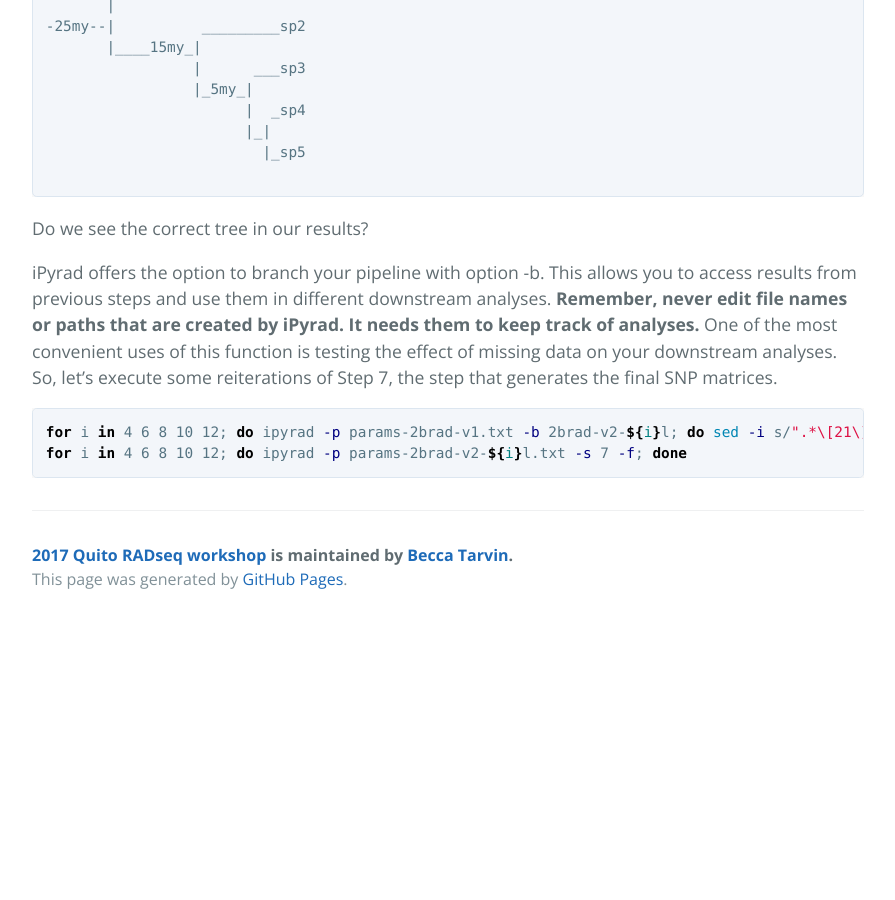
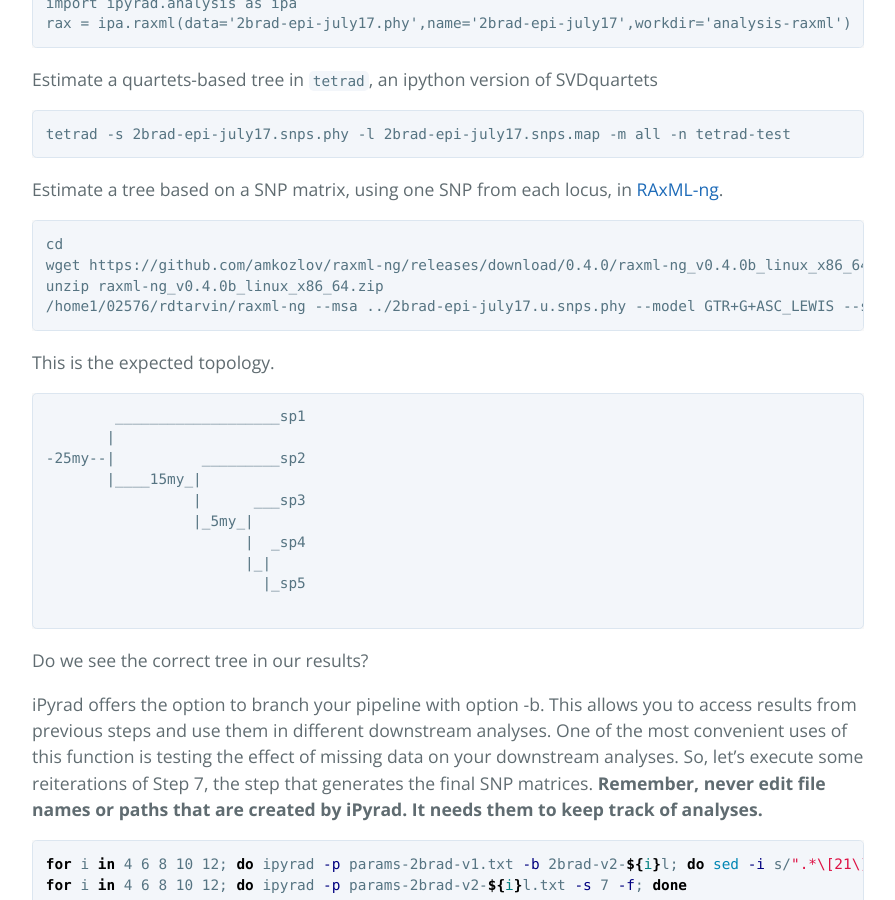
Before and after one commit to rdtarvin/RADseq_Quito_2017, a Jekyll site: the page built from _posts/2017-08-02-afternoon-2bRAD-pyrad.md, in a window 1280 px wide and 900 px high, scrolled down 6139 px. Shown: the whole window, without its empty margins (192-1087 px from the left). Built offline with Jekyll 4.4.1, drawn with Linux system fonts in a browser that asks for light colours; before the commit the page ends 6762 px from its top, so only the background shows below that; some of the changed text lies outside the part shown.

Commit message:
refining 2brad lesson

````diff
--- a/_posts/2017-08-02-afternoon-2bRAD-pyrad.md
+++ b/_posts/2017-08-02-afternoon-2bRAD-pyrad.md
@@ -15,7 +15,9 @@
 
 These data are part of a pilot project comparing ddRAD and 2bRAD data (**do NOT distribute**).<br>
 There are twelve samples from three genera, with at least two individuals sampled per genus.<br>
-In this pipeline, we will use the 2bRAD native pipeline for filtering and trimming, fastx-toolkit for quality control, and then iPyrad for the rest of the assembly.<br><br>
+In this pipeline, we will use the [2bRAD native pipeline](https://github.com/z0on/2bRAD_denovo) for filtering and trimming,
+[fastx-toolkit](http://hannonlab.cshl.edu/fastx_toolkit/) for quality control,
+and then [iPyrad](http://ipyrad.readthedocs.io/index.html) for the rest of the assembly.<br><br>
 
 Download data for this lesson
 ```
@@ -47,7 +49,7 @@
 **Challenge**
 <details>
   <summary>How would you count the number of reads in your file? </summary>
-   <br>As you can see from the previous "head" command, each sequence line begins with @, so we can just count how many times the argument '@D3' appears, or in essence, how many "lines" of sequence data we have.<br>
+   As you can see from the previous "head" command, each sequence line begins with @, so we can just count how many times the argument '@D3' appears, or in essence, how many "lines" of sequence data we have.<br>
    <code>grep -c '@D3' Stef_3_ATCACG_L008_R1_001.fastq</code>
 </details>
 
@@ -65,11 +67,11 @@
 fastqc *.gz
 ```
 
-fastqc quickly produces a nice .html file that can be viewed in any browser
+fastqc quickly produces a nice .html file that can be viewed in any browser.<br>
 Open the .html files, what can you see?
 
 
-Step 1. Demultiplex by barcode in ```2bRAD native pipeline```
+Step 1. Demultiplex by barcode in **2bRAD native pipeline**
 ---
 
 Copy scripts to your computer via git
@@ -77,12 +79,12 @@
 git clone https://github.com/z0on/2bRAD_denovo.git
 ```
 
-Decompress data (only necessary for 2bRAD native, other pipelines can read .gz)
+Decompress data (only necessary for 2bRAD native, other pipelines can read .gz).
 ```
 gunzip *.gz
 ```
 
-Concatenate data that were run on multiple lanes, if necessary
+Concatenate data that were run on multiple lanes, if necessary.
 - T36R59_I93_S27_L006_R1_001.fastq and T36R59_I93_S27_L007_R1_001.fastq
 - pattern "T36R59_I93_S27_L00" is common to both read files; program concatenates into one file with (.+) saved as file name
 
@@ -111,7 +116,7 @@
 ```
 output is 'tr0' format
 
-Step 2. Filter reads by quality with the ```fastx_toolkit```
+Step 2. Filter reads by quality with the **fastx_toolkit**
 ---
 
 ```
@@ -280,9 +290,9 @@
 
 
 iPyrad offers the option to branch your pipeline with option -b. This allows you to access results from previous steps and use them in different downstream analyses.
-**Remember, never edit file names or paths that are created by iPyrad. It needs them to keep track of analyses.**
 One of the most convenient uses of this function is testing the effect of missing data on your downstream analyses.
 So, let's execute some reiterations of Step 7, the step that generates the final SNP matrices.
+**Remember, never edit file names or paths that are created by iPyrad. It needs them to keep track of analyses.**
 
 ```bash
 for i in 4 6 8 10 12; do ipyrad -p params-2brad-v1.txt -b 2brad-v2-${i}l; do sed -i s/".*\[21\].*"/"${i}$(printf '\t')$(printf '\t')$(printf '\t')$(printf '\t') \#\# \[21\] \[min_samples_locus\]: Min \# samples per locus for output"/ params-2brad-v2-${i}l.txt;  done
````
Also changed, not shown: other parts of _posts/2017-08-02-afternoon-2bRAD-pyrad.md (+11 -3 lines), _posts/2017-08-02-afternoon-ddRAD-pyrad.md (+1 -1 lines).
